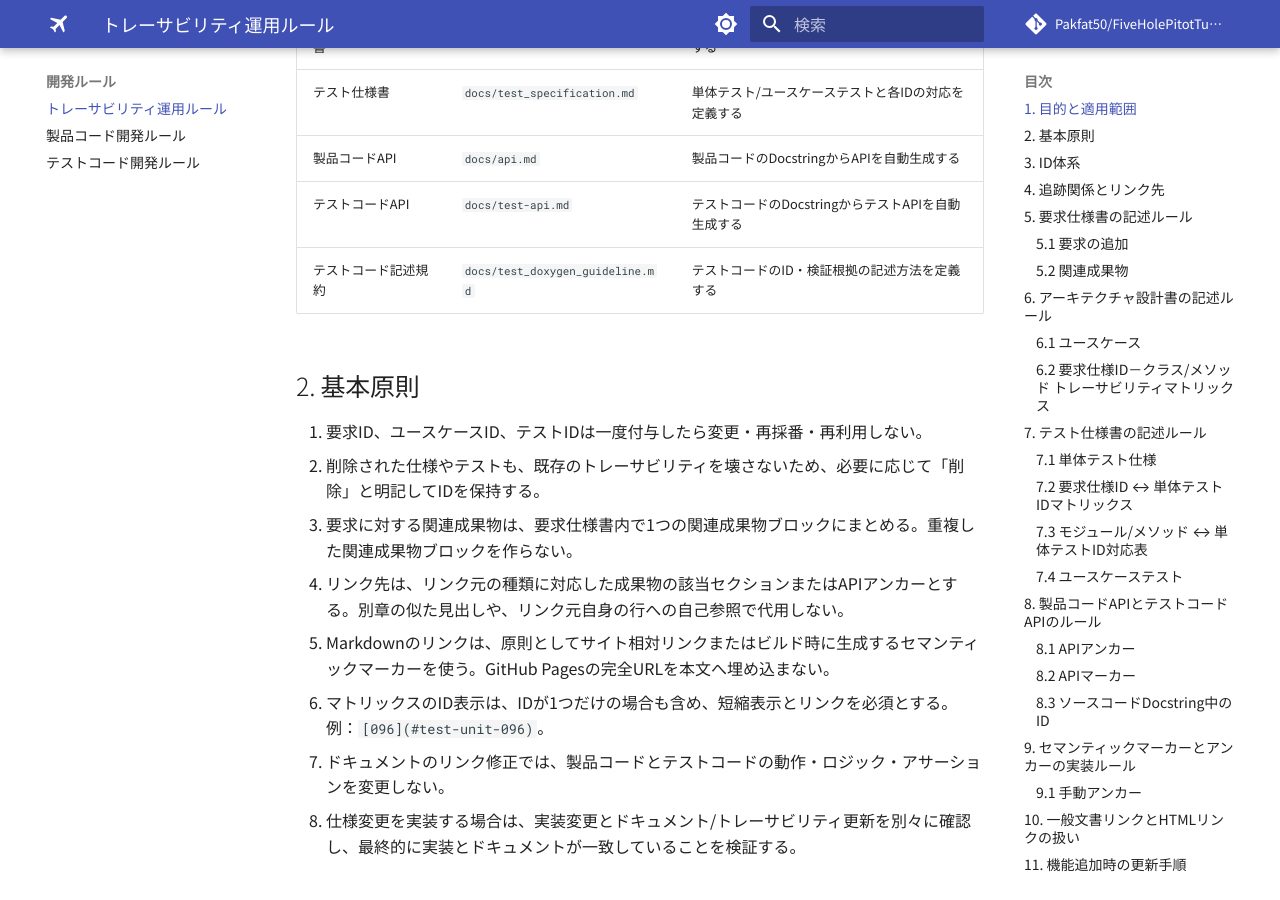
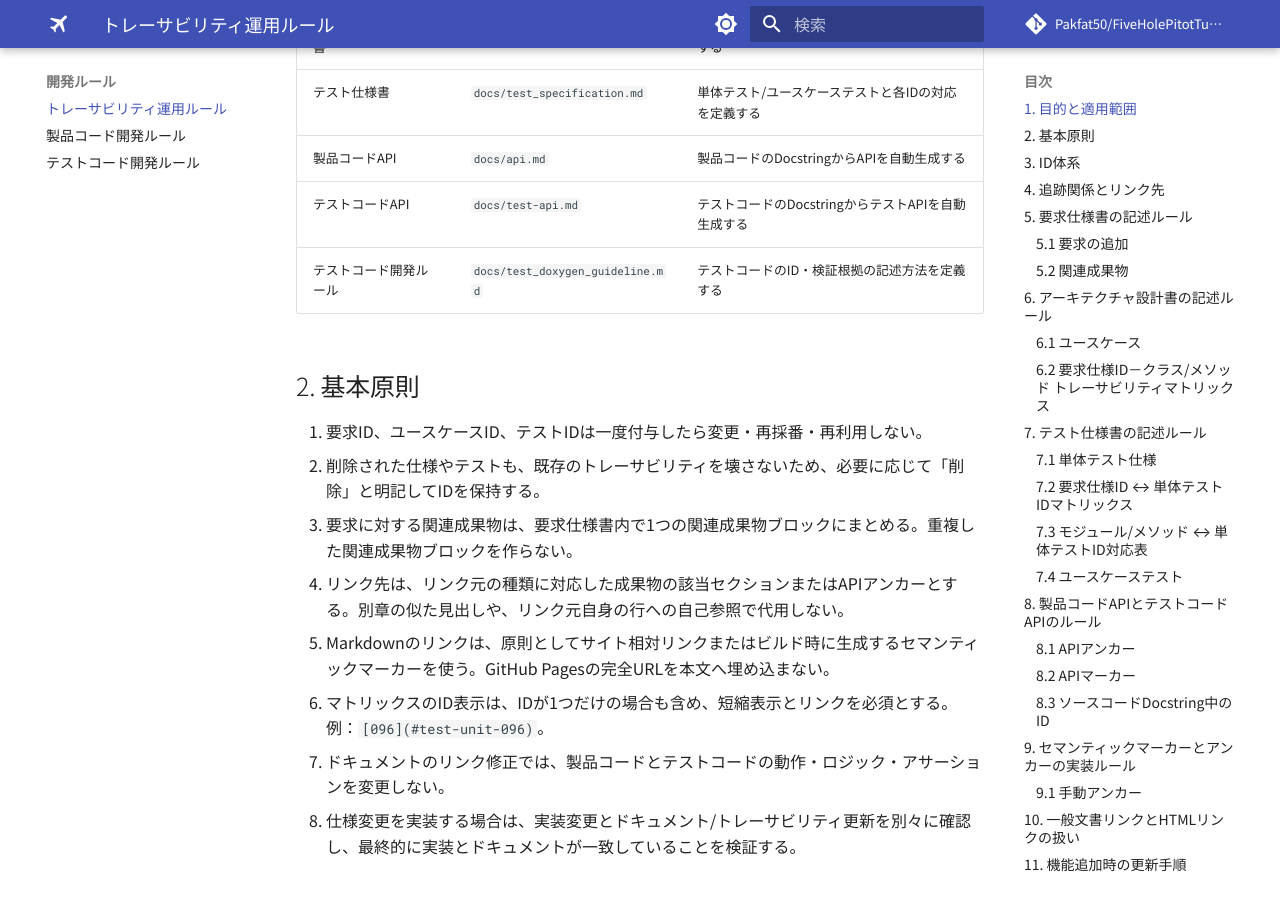
Before and after one commit to Pakfat50/FiveHolePitotTubeCalibration, an MkDocs documentation site: the page built from docs/traceability_rules.md, in a window 1280 px wide and 900 px high, scrolled down 521 px. Built offline with MkDocs 1.6.1 and Material for MkDocs 9.7.7, drawn with Linux system fonts in a browser that asks for light colours; comment, search, counter and statistics services are not loaded.

Commit message:
docs: align traceability rule name

```diff
--- a/docs/traceability_rules.md
+++ b/docs/traceability_rules.md
@@ -13,7 +13,7 @@
 | テスト仕様書 | `docs/test_specification.md` | 単体テスト/ユースケーステストと各IDの対応を定義する |
 | 製品コードAPI | `docs/api.md` | 製品コードのDocstringからAPIを自動生成する |
 | テストコードAPI | `docs/test-api.md` | テストコードのDocstringからテストAPIを自動生成する |
-| テストコード記述規約 | `docs/test_doxygen_guideline.md` | テストコードのID・検証根拠の記述方法を定義する |
+| テストコード開発ルール | `docs/test_doxygen_guideline.md` | テストコードのID・検証根拠の記述方法を定義する |
 
 ## 2. 基本原則
 
```
